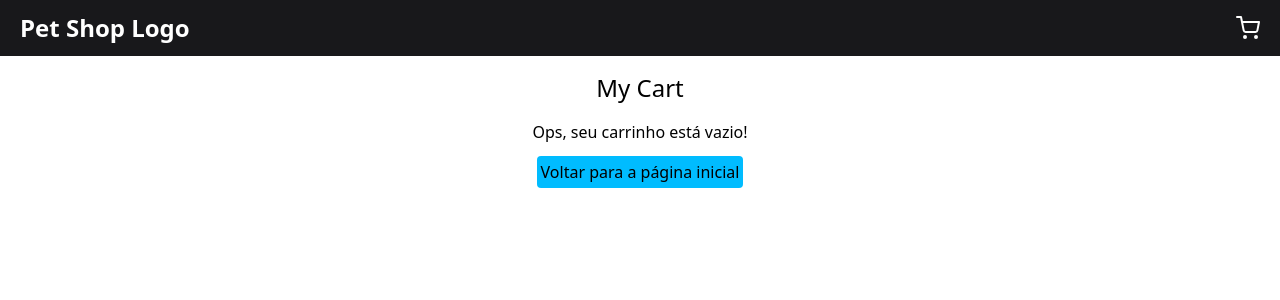
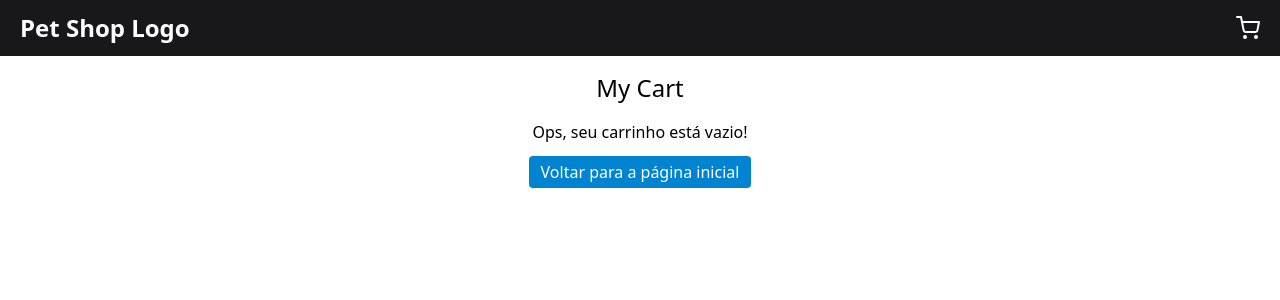
Before and after one commit to vitorVier/petShop, a React (Vite) app: page /cart in a window 1280 px wide. Shown: the top 300 px of the page. Built offline with nearby package versions, Linux system fonts and the light colour scheme.

Commit message:
change_button_color

```diff
--- a/src/pages/cart/index.tsx
+++ b/src/pages/cart/index.tsx
@@ -11,10 +11,10 @@ export function Cart() {
             <h1 className="font-medium text-2xl text-center my-4">My Cart</h1>
 
             {cart.length === 0 && (
-                <div className="flex flex-col items-center gap-3">
-                    <p>Ops, seu carrinho está vazio!</p>
+                <div className="flex flex-col items-center justify-center">
+                    <p className="font-medium">Ops, seu carrinho está vazio!</p>
 
-                    <Link to='/' className="bg-sky-400 rounded px-1 py-1">
+                    <Link to='/' className="bg-sky-600 my-3 p-1 px-3 text-white font-medium rounded">
                         Voltar para a página inicial
                     </Link>
                 </div>
@@ -37,7 +37,7 @@ export function Cart() {
 
                     <div className="flex items-center justify-center gap-3">
                         <button
-                            className="bg-slate-500 rounded px-2 text-white font-medium flex items-center justify-center cursor-pointer"
+                            className="bg-red-600 rounded px-2 text-white font-medium flex items-center justify-center cursor-pointer"
                             onClick={() => removeItemCart(item)}
                         >
                             -
@@ -46,7 +46,7 @@ export function Cart() {
                         <span className="font-medium">{item.amount}</span>
 
                         <button
-                            className="bg-slate-500 rounded px-2 text-white font-medium flex items-center justify-center cursor-pointer"
+                            className="bg-green-600 rounded px-2 text-white font-medium flex items-center justify-center cursor-pointer"
                             onClick={() => addItemCart(item)}
                         >
                             +
```
